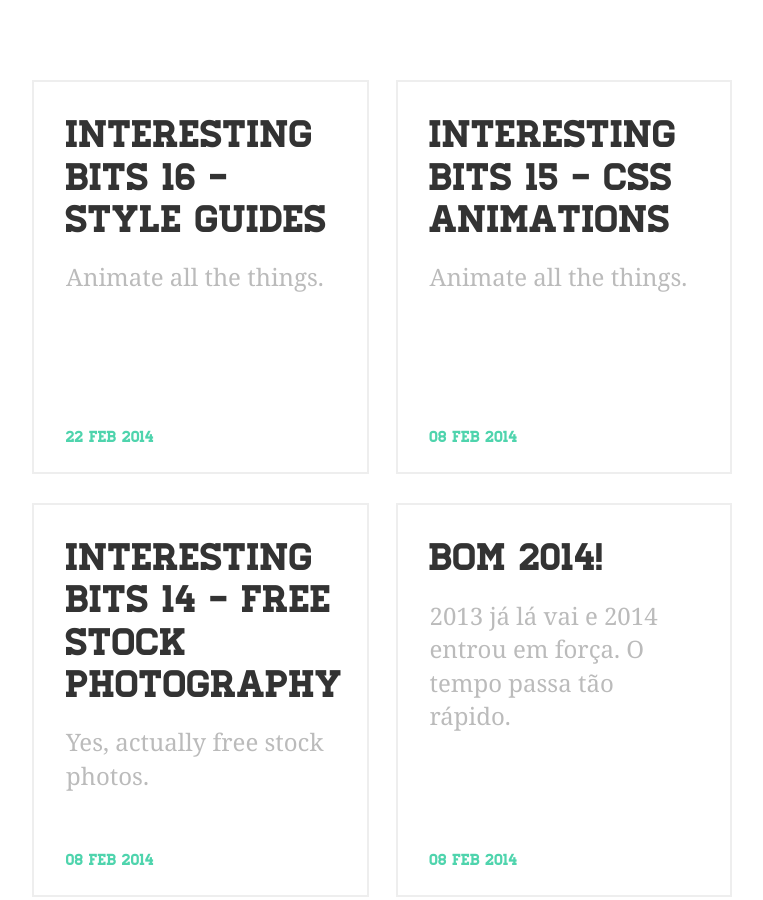
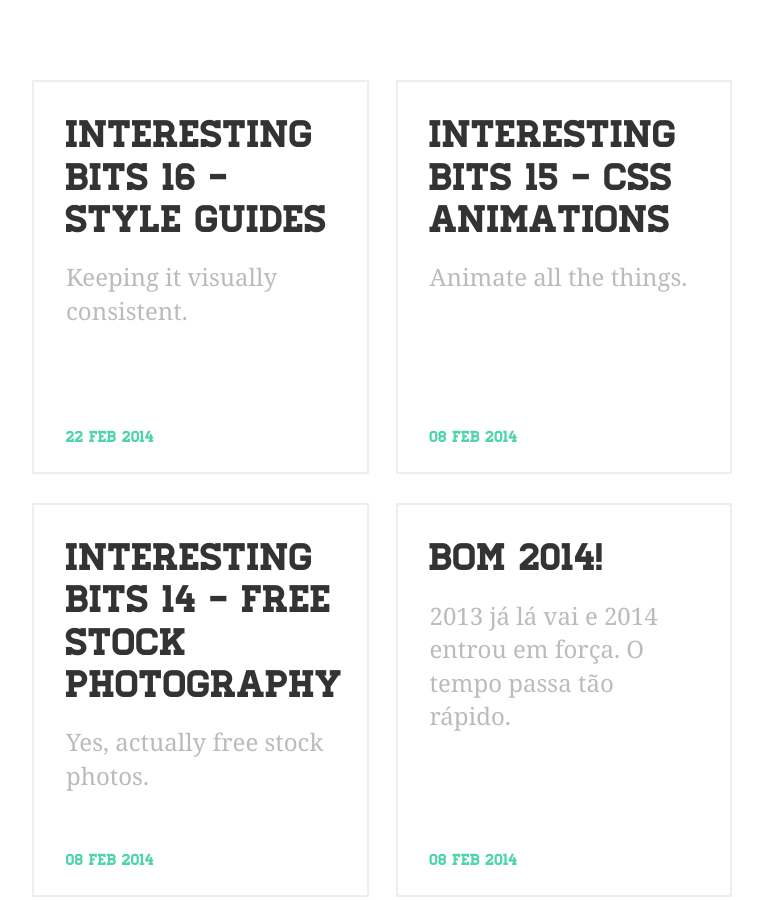
Before and after one commit to rodolfocaldeira/rodolfocaldeira.github.com, a Jekyll site: the page built from index.html, in a window 1280 px wide and 900 px high, scrolled down 458 px. Shown: the whole window, without its empty margins (258-1021 px from the left). Built offline with Jekyll 4.4.1, drawn with Linux system fonts in a browser that asks for light colours.

Commit message:
Updated the style guides

```diff
--- a/_posts/2014-02-22-interesting-bits-16-style-guides.md
+++ b/_posts/2014-02-22-interesting-bits-16-style-guides.md
@@ -1,7 +1,7 @@
 ---
 layout: post
 title: "Interesting Bits 16 - Style Guides"
-excerpt: Animate all the things.
+excerpt: Keeping it visually consistent.
 published: true
 ---
 
```
